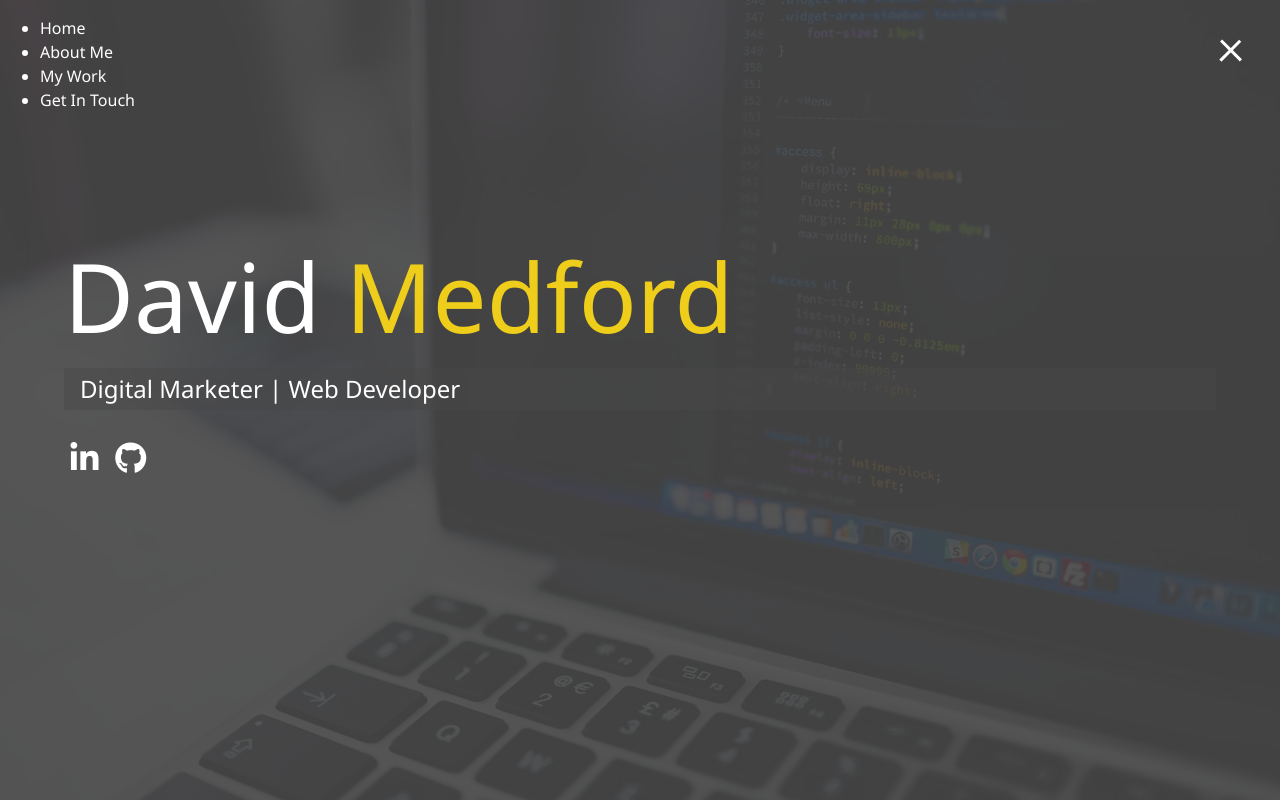
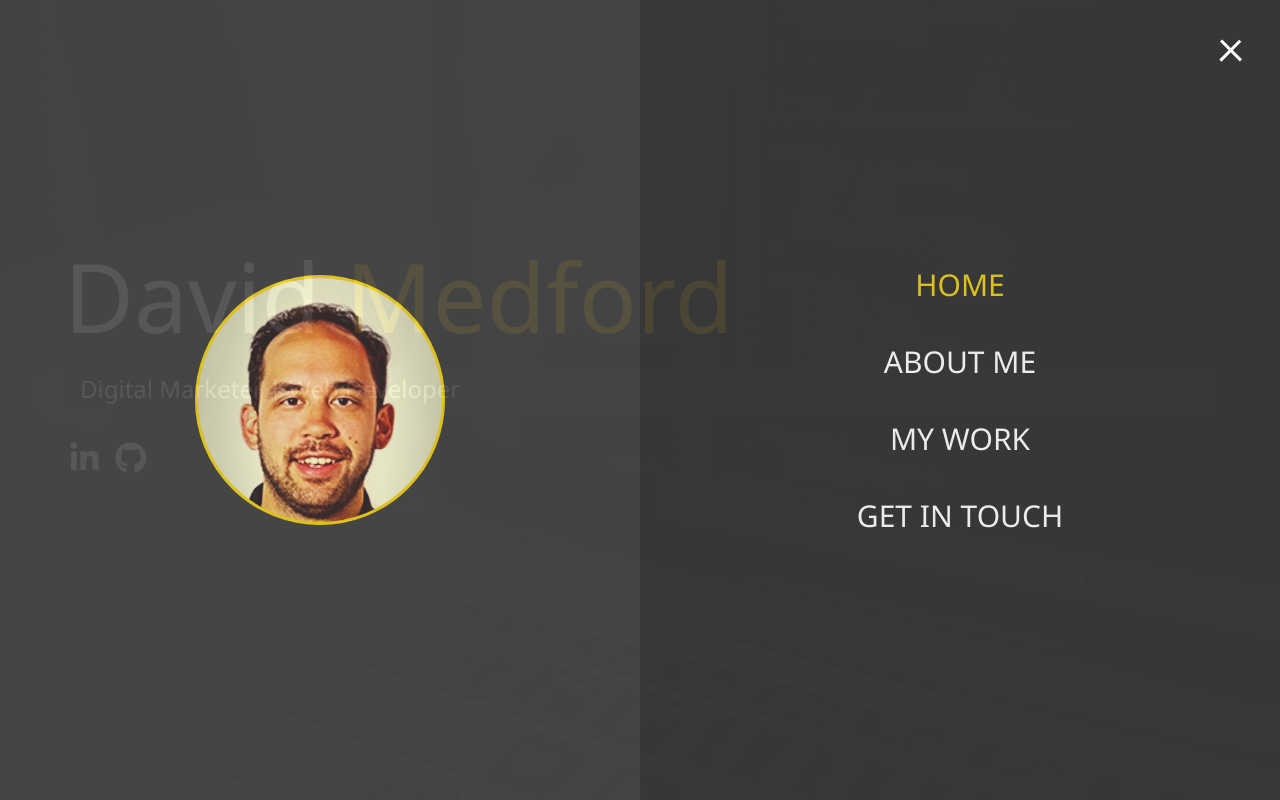
Before and after one commit to dmedford/my_portfolio_site, a website: page index.html in a window 1280 px wide. Both pictures are taken after a click on the element 1231 px from the left and 47 px from the top of the page. Drawn offline with Linux system fonts and the light colour scheme.

Commit message:
added menu overlay with branding & portrait

```diff
--- a/index.html
+++ b/index.html
@@ -25,7 +25,7 @@
           <div class="portrait"></div>
         </div>
         <ul class="menu-nav">
-          <li class="nav-item">
+          <li class="nav-item current">
             <a href="/" class="nav-link">Home</a>
           </li>
           <li class="nav-item">
--- a/scss/_menu.scss
+++ b/scss/_menu.scss
@@ -36,3 +36,101 @@
     }
   }
 }
+
+// Menu Overlay
+.menu {
+  position: fixed;
+  top: 0;
+  width: 100%;
+  opacity: 0.9;
+  visibility: hidden;
+  display: flex;
+
+  &.show {
+    visibility: visible;
+  }
+
+  &-branding,
+  &-nav {
+    display: flex;
+    flex-direction: column;
+    flex-wrap: wrap;
+    justify-content: center;
+    align-items: center;
+    flex: 1 1 50%;
+    height: 100vh;
+    overflow: hidden;
+  }
+
+  &-nav {
+    margin: 0;
+    padding: 0;
+    background: darken($primary-color, 5);
+    list-style: none;
+    transform: translate3d(0, -100%, 0);
+    @include easeOut();
+
+    &.show {
+      //slide in from top
+      transform: translate3d(0, 0, 0);
+    }
+  }
+
+  // Branding Side
+  &-branding {
+    background: $primary-color;
+    transform: translate3d(0, 100%, 0);
+    @include easeOut();
+
+    &.show {
+      //slide in from bottom
+      transform: translate3d(0, 0, 0);
+    }
+
+    .portrait {
+      width: 250px;
+      height: 250px;
+      background: url("/dist/img/portrait.png");
+      border-radius: 50%;
+      border: solid 3px $secondary-color;
+    }
+  }
+
+  .nav-item {
+    transform: translate3d(600px, 0, 0);
+    @include easeOut();
+
+    &.show {
+      //slide in from right
+      transform: translate3d(0, 0, 0);
+    }
+
+    &.current > a {
+      color: $secondary-color;
+    }
+  }
+
+  .nav-link {
+    display: inline-block;
+    position: relative;
+    font-size: 30px;
+    text-transform: uppercase;
+    padding: 1rem 0;
+    font-weight: 300;
+    color: white;
+    text-decoration: none;
+    @include easeOut();
+
+    &:hover {
+      color: $secondary-color;
+    }
+  }
+}
+
+// Delay Each Nav Item Slide by 0.1s
+
+@for $x from 1 through 4 {
+  .nav-item:nth-child(#{$x}) {
+    transition-delay: $x * 0.1s;
+  }
+}
```
Also changed, not shown: dist/css/main.css.
